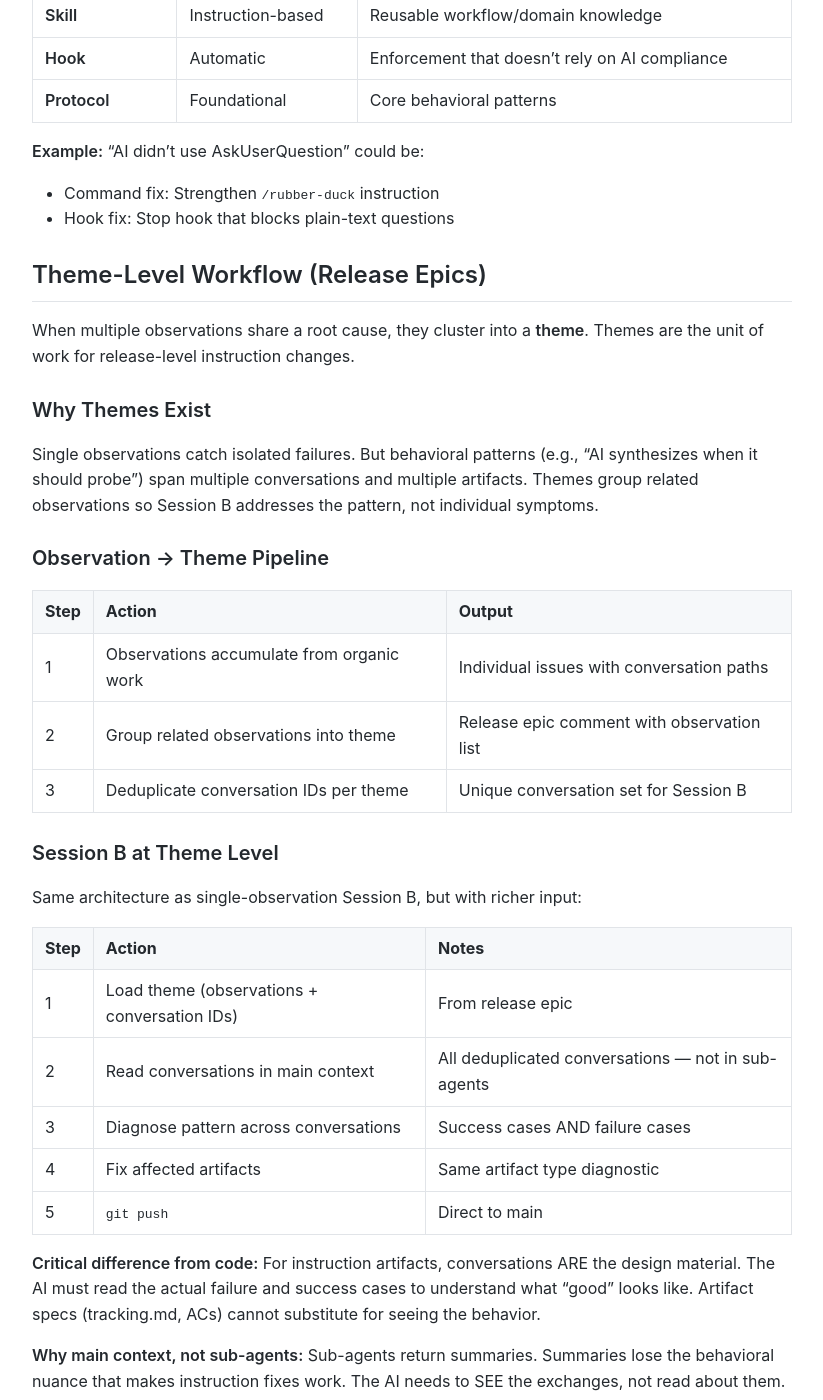
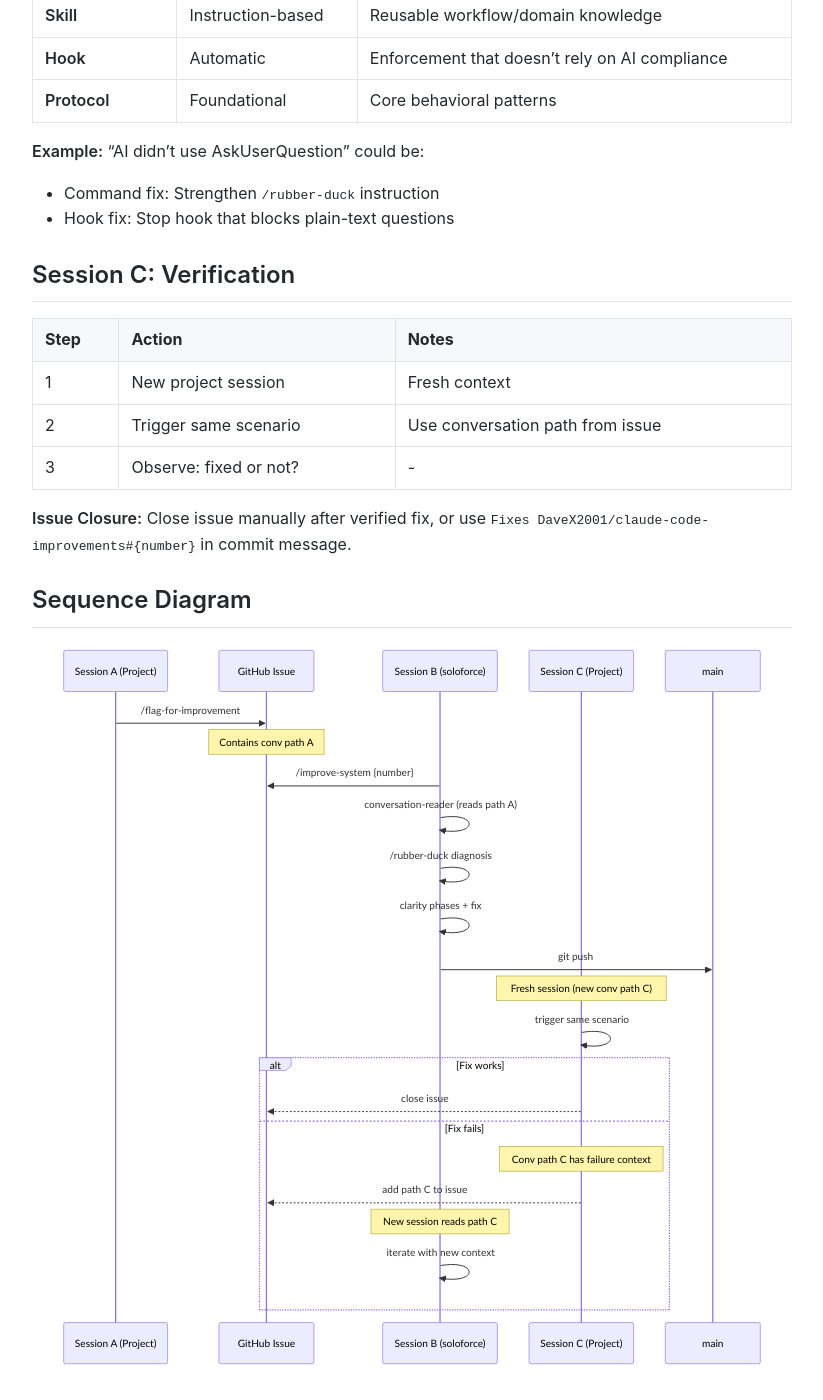
Before and after one commit to MariusWilsch/public-wilsch-ai-pages, a Jekyll site: the page built from global/improve-system-architecture.md, in a window 1280 px wide and 1400 px high, scrolled down 3336 px. Shown: the whole window, without its empty margins (228-1051 px from the left). Built offline with Jekyll 4.4.1, drawn with Linux system fonts in a browser that asks for light colours; our own code applies the rules of GitHub Pages for plain Markdown files; some of the changed text lies outside the part shown.

Commit message:
Sync from hippocampus 2026-02-26

```diff
--- a/global/improve-system-architecture.md
+++ b/global/improve-system-architecture.md
@@ -117,69 +117,6 @@ Part of `/rubber-duck` diagnosis - the fix depends on artifact type:
 - Command fix: Strengthen `/rubber-duck` instruction
 - Hook fix: Stop hook that blocks plain-text questions
 
-## Theme-Level Workflow (Release Epics)
-
-When multiple observations share a root cause, they cluster into a **theme**. Themes are the unit of work for release-level instruction changes.
-
-### Why Themes Exist
-
-Single observations catch isolated failures. But behavioral patterns (e.g., "AI synthesizes when it should probe") span multiple conversations and multiple artifacts. Themes group related observations so Session B addresses the pattern, not individual symptoms.
-
-### Observation → Theme Pipeline
-
-| Step | Action | Output |
-|------|--------|--------|
-| 1 | Observations accumulate from organic work | Individual issues with conversation paths |
-| 2 | Group related observations into theme | Release epic comment with observation list |
-| 3 | Deduplicate conversation IDs per theme | Unique conversation set for Session B |
-
-### Session B at Theme Level
-
-Same architecture as single-observation Session B, but with richer input:
-
-| Step | Action | Notes |
-|------|--------|-------|
-| 1 | Load theme (observations + conversation IDs) | From release epic |
-| 2 | Read conversations in main context | All deduplicated conversations — not in sub-agents |
-| 3 | Diagnose pattern across conversations | Success cases AND failure cases |
-| 4 | Fix affected artifacts | Same artifact type diagnostic |
-| 5 | `git push` | Direct to main |
-
-**Critical difference from code:** For instruction artifacts, conversations ARE the design material. The AI must read the actual failure and success cases to understand what "good" looks like. Artifact specs (tracking.md, ACs) cannot substitute for seeing the behavior.
-
-**Why main context, not sub-agents:** Sub-agents return summaries. Summaries lose the behavioral nuance that makes instruction fixes work. The AI needs to SEE the exchanges, not read about them.
-
-### Session C: Organic Verification
-
-Instruction artifacts cannot be simulated — you need real work to test them.
-
-| Step | Action | Notes |
-|------|--------|-------|
-| 1 | Continue organic work using the position | Natural JA/Dev sessions post-fix |
-| 2 | Read post-fix conversation | Check if failure pattern persists |
-| 3 | If fixed: close theme | If not: iterate with new conversation as evidence |
-
-**Pattern:** Work on the position (SE terminal) while using the position (project terminal). The project terminal naturally generates Session C data.
-
-### Design Doc Promotion
-
-Design doc = verified methodology only. Update AFTER Session C confirms behavioral change, not before.
-
-| Timing | Action |
-|--------|--------|
-| After Session B | Push instruction fix. Design doc unchanged. |
-| After Session C passes | Promote instruction patterns to design doc. |
-| After Session C fails | Iterate Session B with new evidence. |
-
-### Comparison: Single Observation vs Theme
-
-| Aspect | Single Observation | Theme |
-|--------|-------------------|-------|
-| Input | 1 conversation path | N deduplicated conversation paths |
-| Diagnosis | One failure instance | Pattern across instances |
-| Fix scope | One artifact | May span multiple artifacts |
-| Verification | Trigger same scenario | Organic work post-fix |
-
 ## Session C: Verification
 
 | Step | Action | Notes |
```
